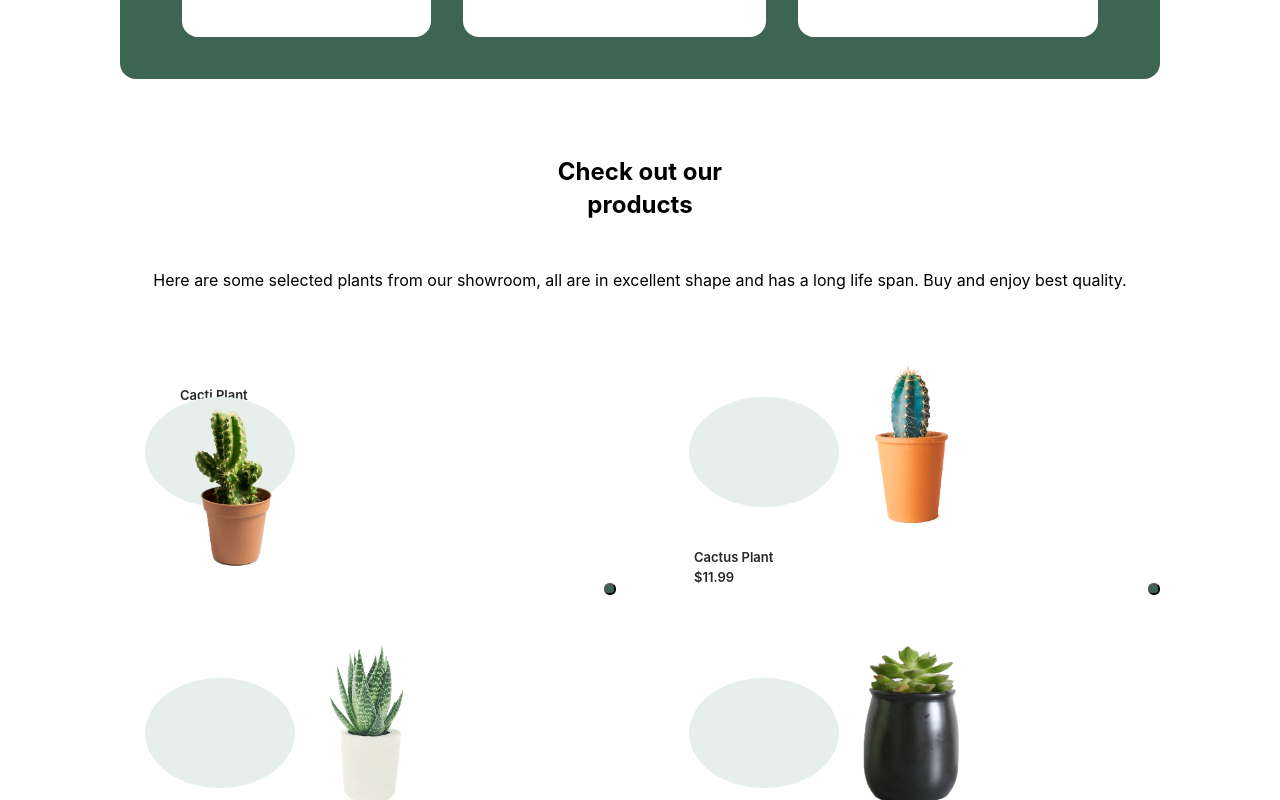
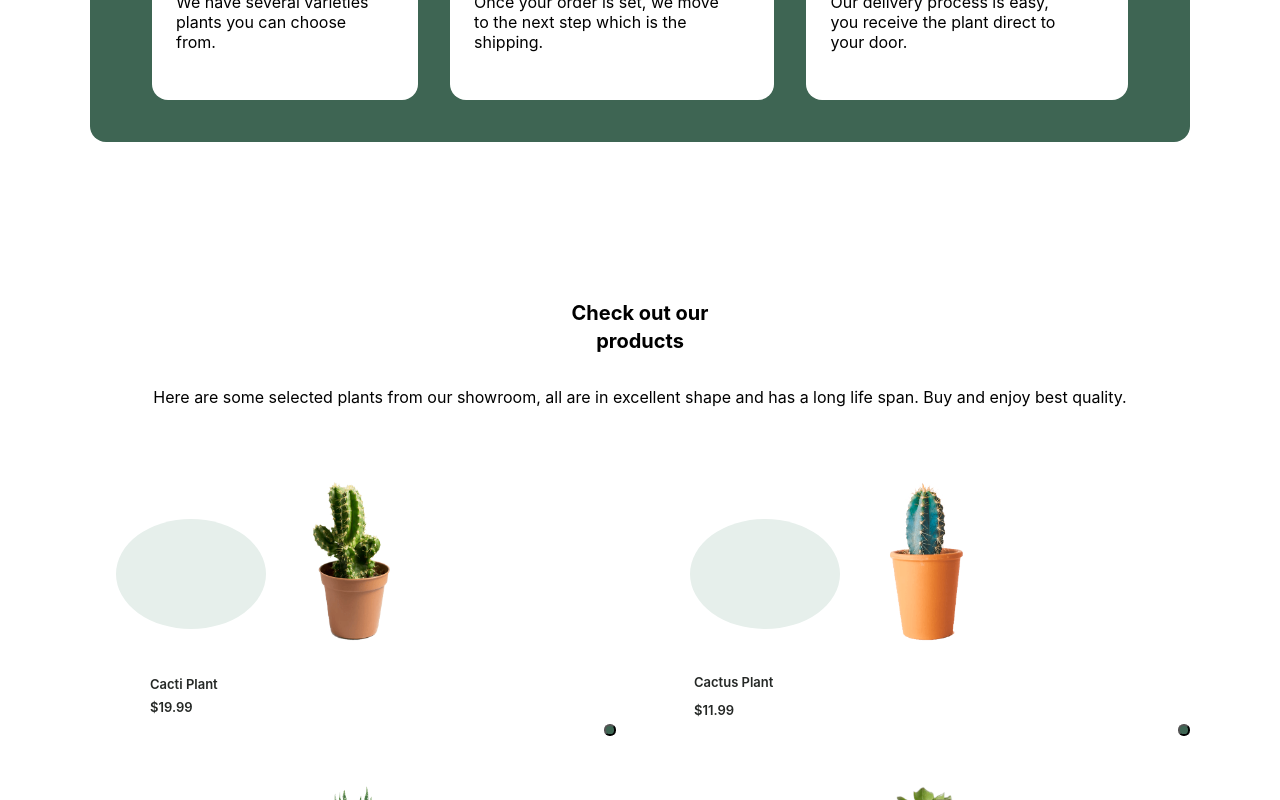
Before and after one commit to Abhishek-76/PlantX-ReactJs-Website, a React (Create React App) app: page / in a window 1280 px wide. Shown: the part 2060-2860 px from the top of the page. Built offline with nearby package versions, Linux system fonts and the light colour scheme.

Commit message:
ProductFrame2

```diff
--- a/src/Components/Product.css
+++ b/src/Components/Product.css
@@ -1,3 +1,16 @@
+.section{
+  padding: 5.5rem 0 1rem;
+}
+.section__title-center{
+  font-size: 1.25rem;
+  margin-bottom: 2rem;
+  line-height: 140%;
+}
+
+.section__title-center{
+  text-align: center;
+}
+
 .product__description{
   text-align: center;
 }
--- a/src/Components/Product.js
+++ b/src/Components/Product.js
@@ -10,7 +10,7 @@ import prd6 from './Assets/product6.png';
 
 const Product=()=>{
     return(
-        <div class="product section container">
+        <div class="product section">
                 <h2 class="section__title-center">
                     Check out our <br/> products
                 </h2>
@@ -22,9 +22,9 @@ const Product=()=>{
 
                 <div class="product__container grid">
                     <div class="product__card">
-                        <div class="product__circle">
+                        <div class="product__circle"></div>
                             <img src={prd1} alt="" class="product__img"/>
-                        </div>
+
                         <div>
                             <h3 class="product__title">Cacti Plant</h3>
                             <span class="product__price">$19.99</span>
```
